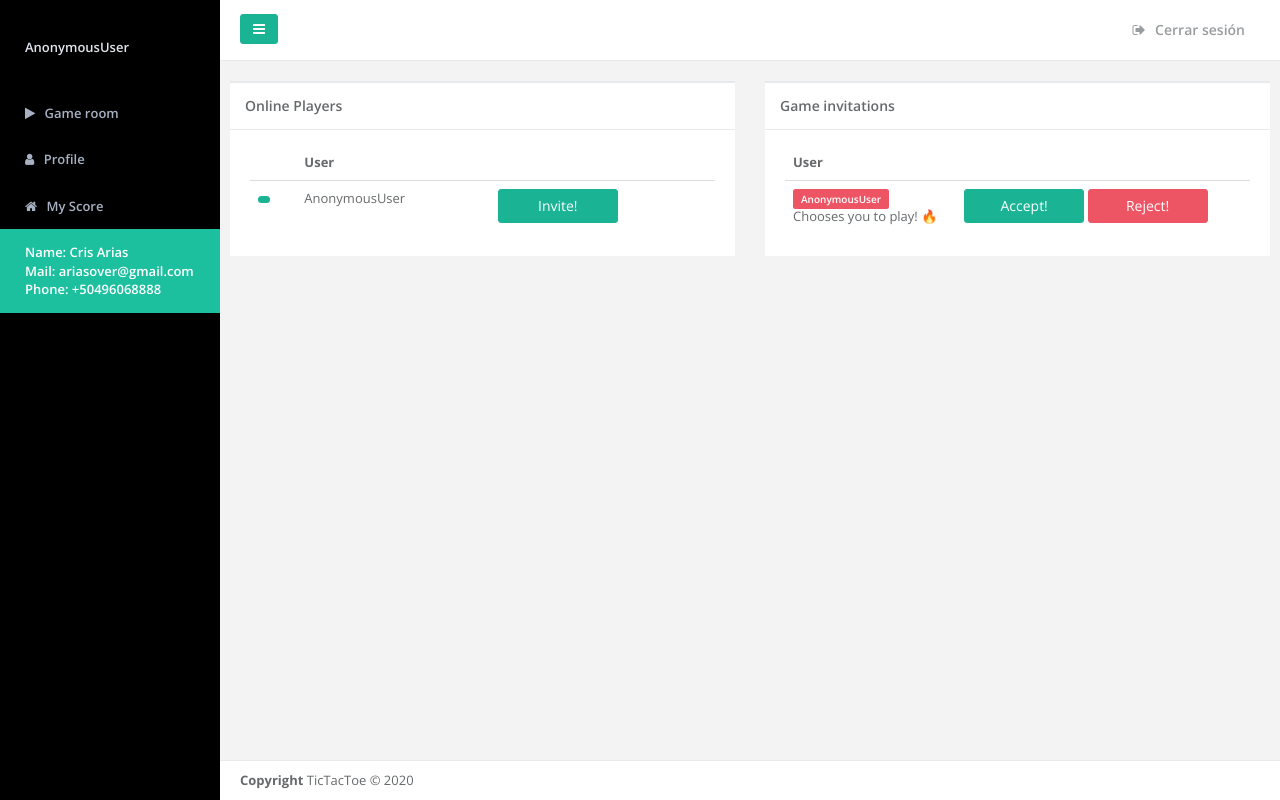
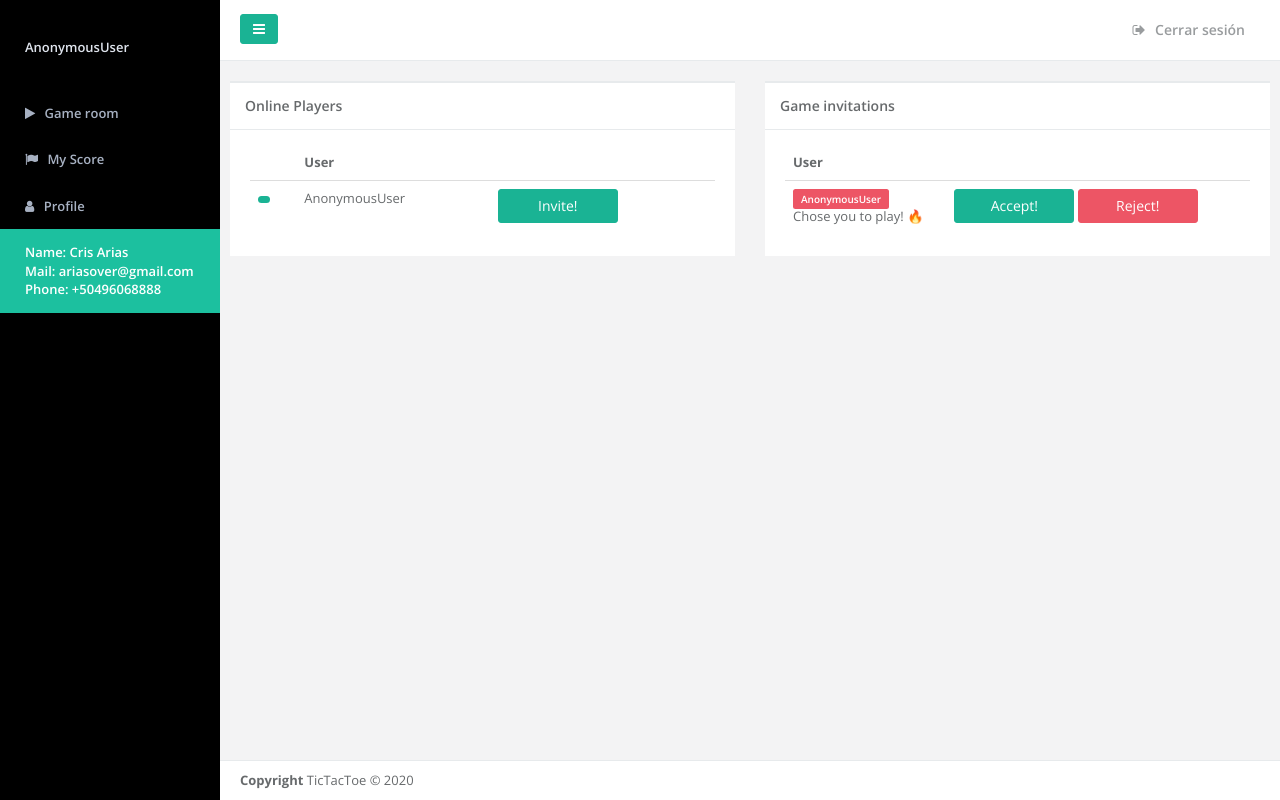
Before and after one commit to Ariasover/tic-tac-toe, a Django app: template apps/game_core/templates/game_room.html in a window 1280 px wide. Run offline with Django 3.2, Linux system fonts and the light colour scheme; the template is opened without the code that fills it, so the values that code supplies are empty; some libraries are stand-ins or nearby versions.

```diff
--- a/apps/game_core/templates/game_room.html
+++ b/apps/game_core/templates/game_room.html
@@ -46,7 +46,7 @@
                         <td>
                             <span class="label label-danger"> {{request.user}}</span>
                             </br>
-                            Chooses you to play! 🔥 </span></td>
+                            Chose you to play! 🔥 </span></td>
                         <td>
                             <button type="button" class="btn btn-w-m btn-primary">Accept!</button>
                             <button type="button" class="btn btn-w-m btn-danger">Reject!</button>
--- a/templates/base.html
+++ b/templates/base.html
@@ -47,13 +47,12 @@
                     <a href="{% url 'game_core:game_room' %}"><i class="fa fa-play"></i> <span class="nav-label">Game room</span> </a>
                 </li>
                 <li>
+                    <a href="{% url 'game_core:score' %}"><i class="fa fa-flag"></i> <span class="nav-label">My Score</span> </a>
+                </li>
+                <li>
                     <a href="{% url 'users:index' %}"><i class="fa fa-user"></i> <span class="nav-label">Profile</span> </a>
                 </li>
-                <li>
-                    <a href="{% url 'game_core:score' %}"><i class="fa fa-home"></i> <span class="nav-label">My Score</span> </a>
-                </li>
-
-                 <li class="landing_link">
+                <li class="landing_link">
                   <a href="{% url 'users:index' %}">
 
                         <span class="nav-label">Name: Cris Arias</span><br>
```
